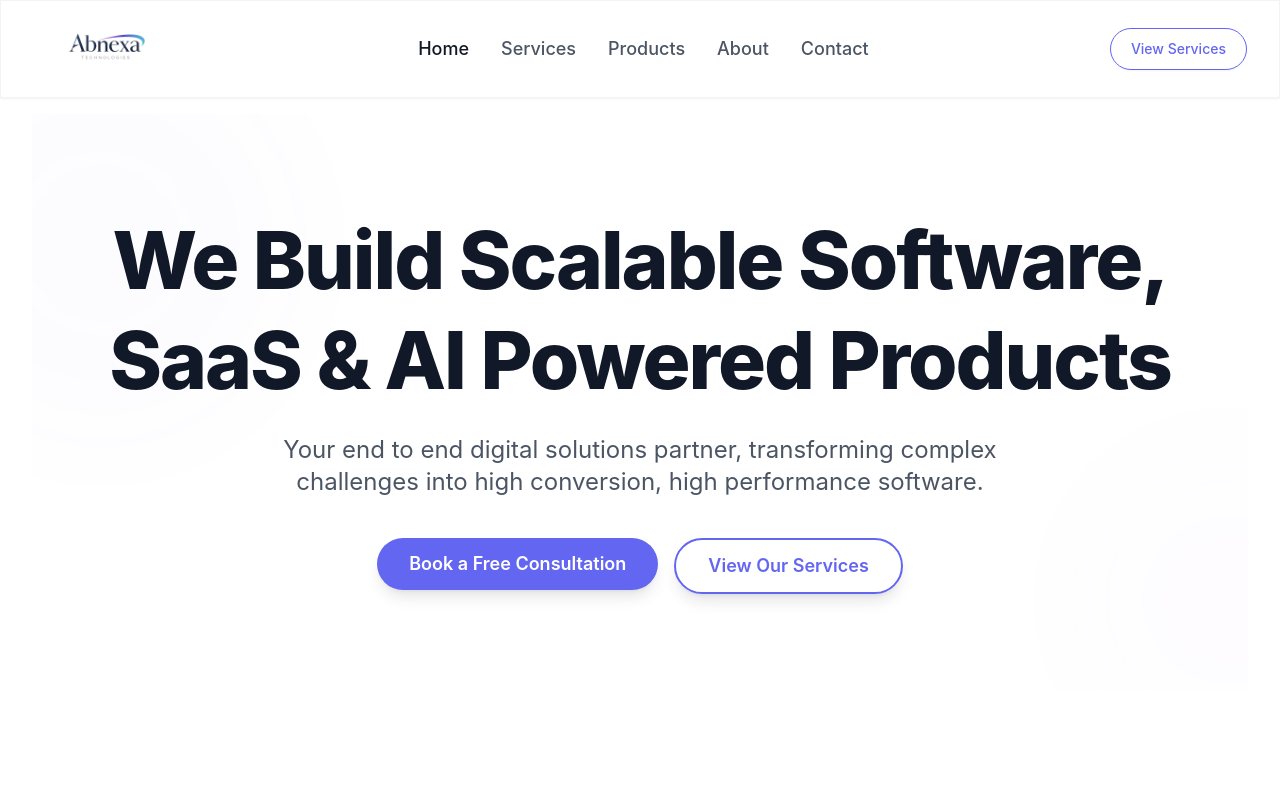
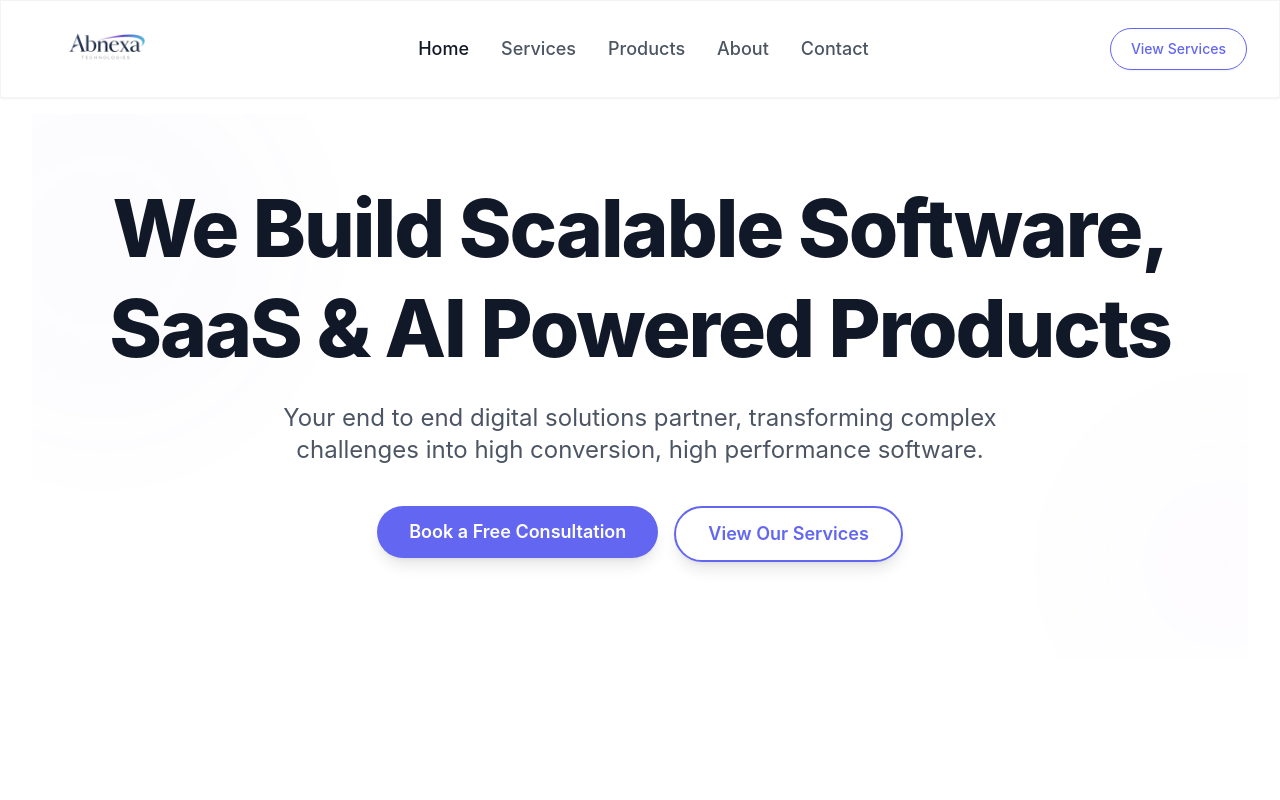
Before and after one commit to siddiq0506/abnexa, a React (Vite) app: page / in a window 1280 px wide. Shown: the top 800 px of the page. Built offline with nearby package versions, Linux system fonts and the light colour scheme.

Commit message:
UI: Further reduce top padding in Hero section

```diff
--- a/src/pages/HomePage.jsx
+++ b/src/pages/HomePage.jsx
@@ -49,7 +49,7 @@ const HomePage = () => {
     <div className="space-y-16 md:space-y-24 pb-16">
 
       {/* 1. Hero Section */}
-      <section id="hero" className="pt-16 pb-12 md:pt-24 md:pb-24 text-center relative overflow-hidden">
+      <section id="hero" className="pt-8 pb-12 md:pt-16 md:pb-24 text-center relative overflow-hidden">
         {/* Futuristic Abstract Visual Placeholder - Subtle background effect */}
         <div className="absolute inset-0 opacity-20 pointer-events-none">
             <div className="w-64 h-64 md:w-96 md:h-96 bg-accent/20 rounded-full mix-blend-multiply filter blur-3xl opacity-50 animate-subtle-float absolute top-[-10%] left-[-10%]"></div>
```
